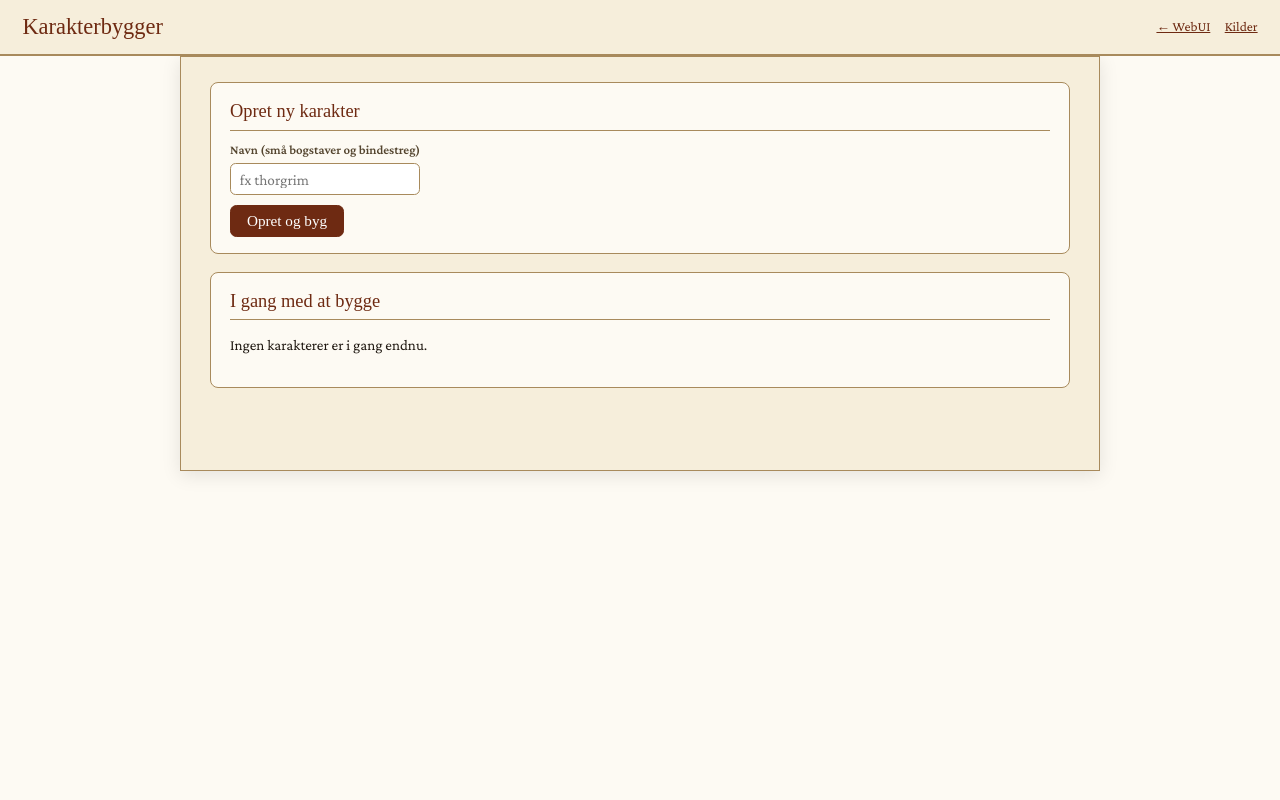
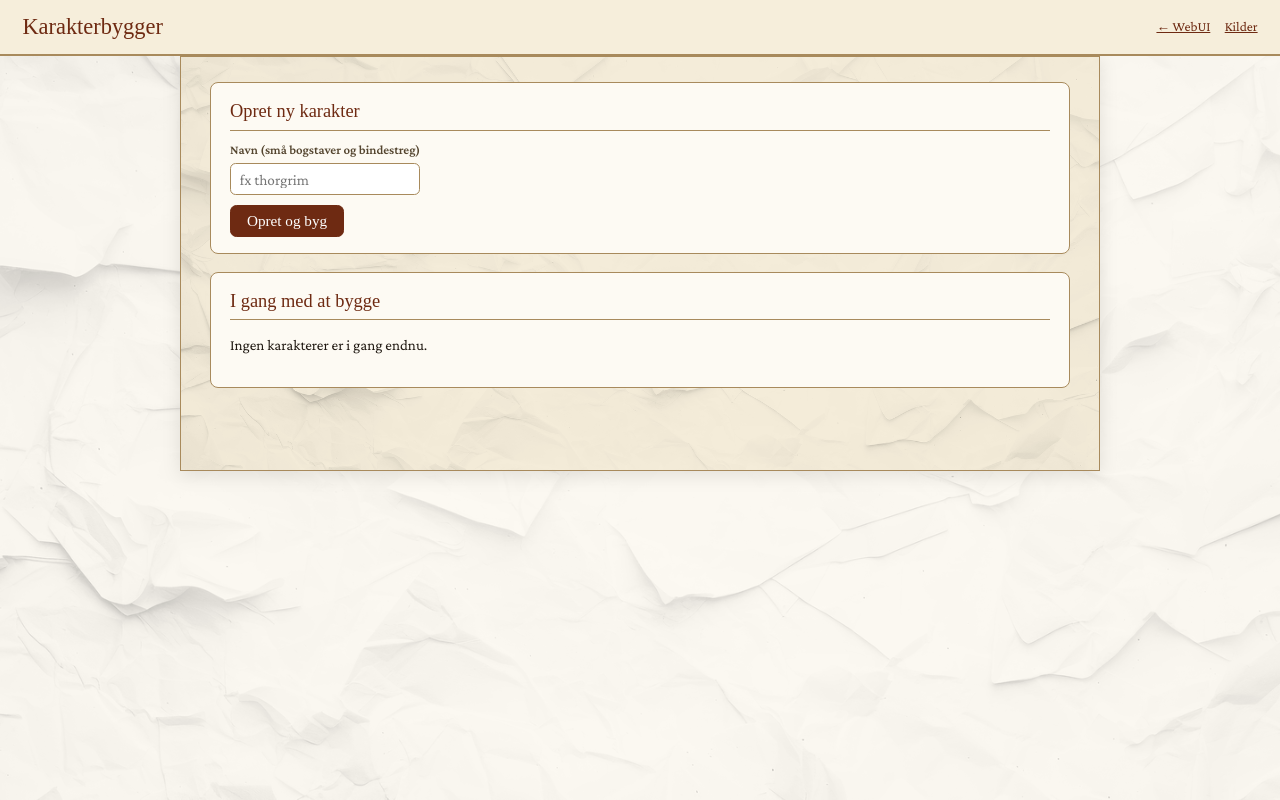
Before and after one commit to Pzipp/dnd-scripts, a Flask app: page /builder in a window 1280 px wide. Run offline with Flask 3, Linux system fonts and the light colour scheme; some web fonts are replaced.

Commit message:
karakterbygger: pergament-tekstur på baggrund og sheet
Teksturen er skaleret ned fra 6,7 MB/5824px til ~510 KB/1600px bredde -
rigeligt til en baggrund, der kun ses i blødt lys bag indhold.
background-blend-mode: multiply over de eksisterende --paper/--parch-
farver, så det stadig er CSS-farverne der styrer tonen, ikke billedet.

Co-Authored-By: Claude Sonnet 5 <noreply@anthropic.com>

```diff
--- a/webui/static/builder.css
+++ b/webui/static/builder.css
@@ -4,8 +4,12 @@
 }
 * { box-sizing: border-box; }
 body {
-  margin: 0; min-height: 100vh; background: var(--paper); color: var(--ink);
+  margin: 0; min-height: 100vh; color: var(--ink);
   font-family: "Crimson Pro", Georgia, serif; font-size: 15px; line-height: 1.4;
+  background-color: var(--paper);
+  background-image: url('pergament-tekstur.png');
+  background-size: cover; background-position: center; background-attachment: fixed;
+  background-blend-mode: multiply;
 }
 h1, h2, h3 { font-family: "IM Fell English", serif; font-weight: normal; margin: 0; }
 a { color: var(--accent); }
@@ -30,7 +34,11 @@ a { color: var(--accent); }
 
 .sheet {
   max-width: 920px; margin: 0 auto; padding: 1.6rem 1.8rem 4rem;
-  background: var(--parch); border: 1px solid var(--line); border-top: none;
+  background-color: var(--parch);
+  background-image: url('pergament-tekstur.png');
+  background-size: cover; background-position: center;
+  background-blend-mode: multiply;
+  border: 1px solid var(--line); border-top: none;
   box-shadow: 0 4px 18px rgb(0 0 0 / 10%);
 }
 .page { display: none; }
```
Also changed, not shown: webui/static/pergament-tekstur.png (added).
